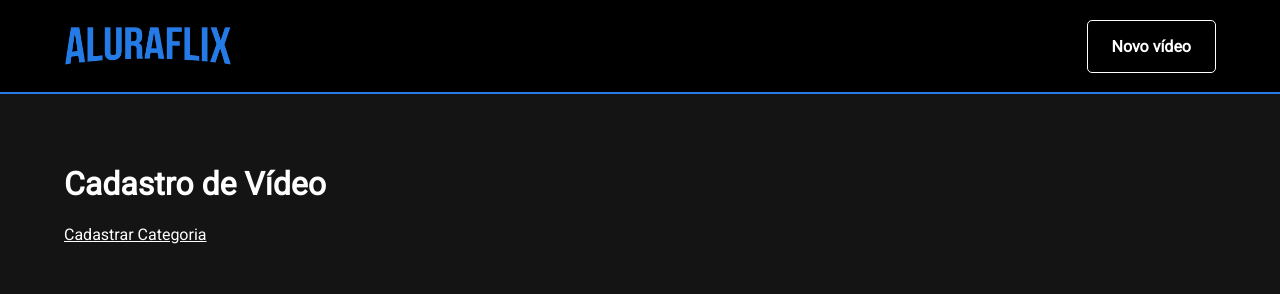
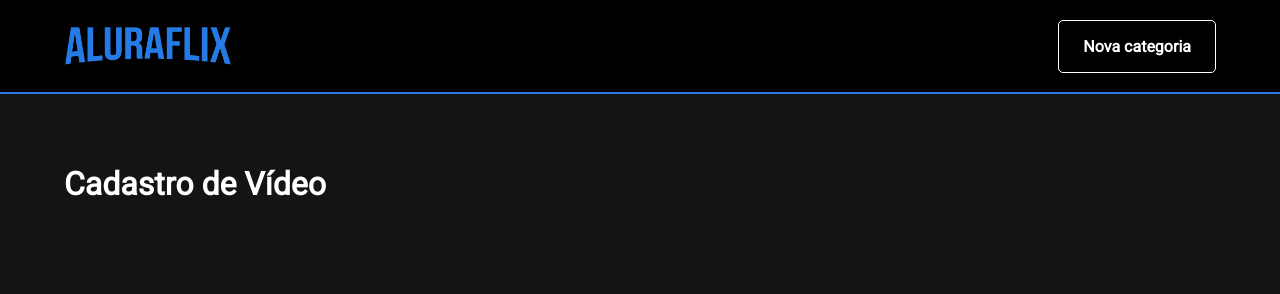
Before and after one commit to JoaoVSouto/angraflix, a React (Create React App) app: page /cadastro/video in a window 1280 px wide. Shown: the top 294 px of the page. Built offline with nearby package versions, Linux system fonts and the light colour scheme.

Commit message:
Changes new video link url and label based on URL

```diff
--- a/src/components/Menu/index.tsx
+++ b/src/components/Menu/index.tsx
@@ -1,19 +1,29 @@
-import React from 'react';
-import { Link } from 'react-router-dom';
+import React, { useMemo } from 'react';
+import { Link, useLocation } from 'react-router-dom';
 
 import { NavMenu, Logo, ButtonLink } from './styles';
 
 import logo from '../../assets/img/logo.png';
 
 const Menu: React.FC = () => {
+  const location = useLocation();
+
+  const isCadastroVideo = useMemo(
+    () => location.pathname === '/cadastro/video',
+    [location]
+  );
+
   return (
     <NavMenu>
       <Logo to="/">
         <img src={logo} alt="AluraFlix" />
       </Logo>
 
-      <ButtonLink as={Link} to="/cadastro/video">
-        Novo vídeo
+      <ButtonLink
+        as={Link}
+        to={isCadastroVideo ? '/cadastro/categoria' : '/cadastro/video'}
+      >
+        {isCadastroVideo ? 'Nova categoria' : 'Novo vídeo'}
       </ButtonLink>
     </NavMenu>
   );
--- a/src/pages/Cadastro/Video/index.tsx
+++ b/src/pages/Cadastro/Video/index.tsx
@@ -1,12 +1,9 @@
 import React from 'react';
-import { Link } from 'react-router-dom';
 
 const CadastroVideo: React.FC = () => {
   return (
     <>
       <h1>Cadastro de Vídeo</h1>
-
-      <Link to="/cadastro/categoria">Cadastrar Categoria</Link>
     </>
   );
 };
```
